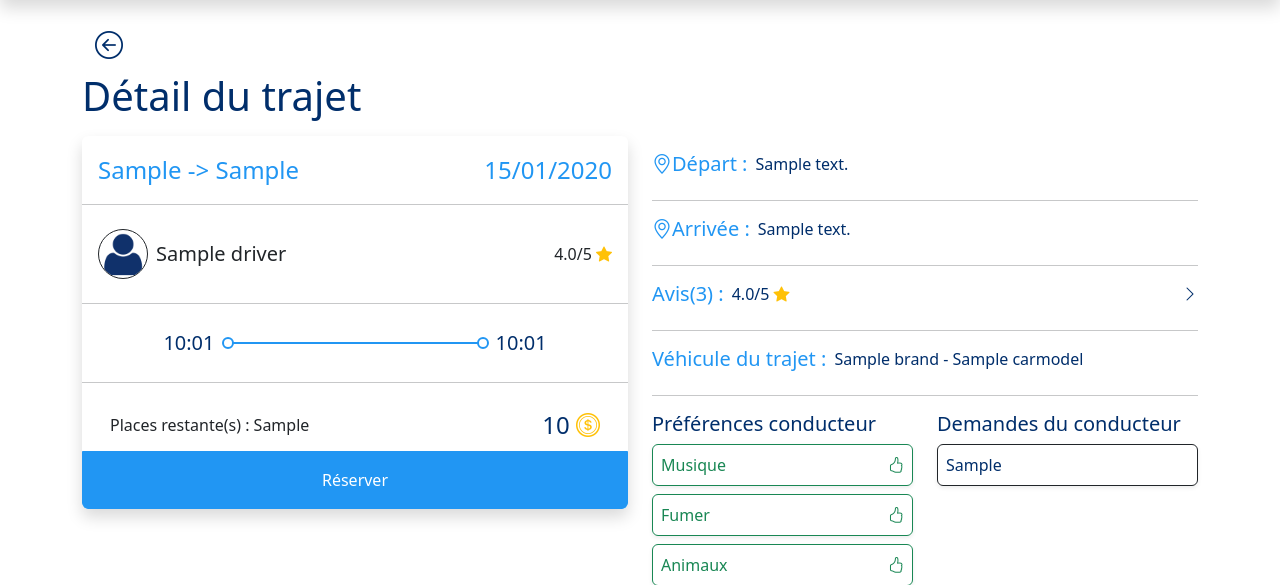
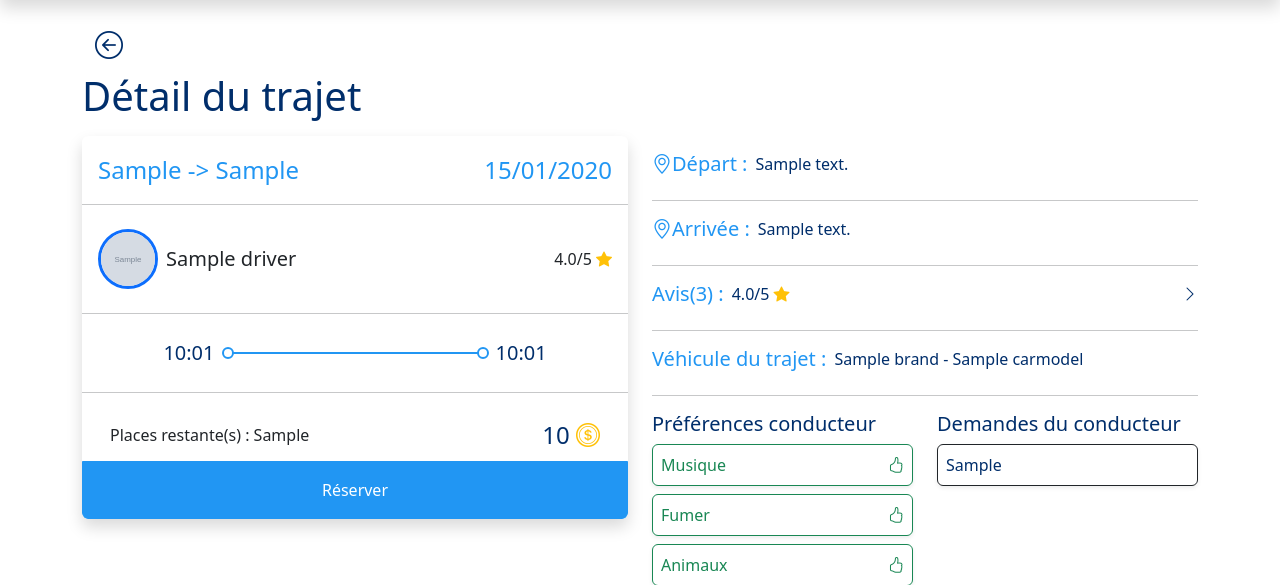
Before and after one commit to enzopcht/ecoride, a Symfony app: template app/templates/ride_details/index.html.twig in a window 1280 px wide. Shown: the part 67-652 px from the top of the page. Run offline with Twig, Linux system fonts and the light colour scheme; the template is opened without the code that fills it: most values are stand-ins (such as "Sample title", 1, 10 or a date in 2020); grey boxes marked "Sample" are stand-in pictures; some libraries are stand-ins or nearby versions.

Commit message:
feat(profil-pic): Integrated the profile picture into the rest of the site

```diff
--- a/app/templates/components/dashboard/_ride_accordion.html.twig
+++ b/app/templates/components/dashboard/_ride_accordion.html.twig
@@ -29,7 +29,7 @@
 			class="accordion-body">
 			<div class="row align-items-center">
 				<div class="align-items-center d-flex col">
-					<img src="/assets/images/user.png" alt="" height="40" class="rounded-circle border border-dark me-2">
+					<img src="{{ asset(ride.driver.photo ?? '/assets/images/user.png') }}" alt="Photo de profil" class="img-fluid rounded-circle border border-3 border-primary me-2" style="width: 60px; height: 60px; object-fit: cover;">
 					<div class="fs-5">{{ ride.driver.pseudo }}</div>
 				</div>
 				<div class="col text-end">
--- a/app/templates/dashboard/driver/index.html.twig
+++ b/app/templates/dashboard/driver/index.html.twig
@@ -9,7 +9,7 @@
 
 	<div class="d-flex align-items-center mb-3">
 		<button class="btn p-0" data-bs-toggle="modal" data-bs-target="#profilPicModal-{{ user }}">
-			<img src="{{ asset(user.photo ?? 'uploads/users/default.jpg') }}" alt="Photo de profil" class="img-fluid rounded-circle border border-3 border-primary me-2" style="width: 60px; height: 60px; object-fit: cover;">
+			<img src="{{ asset(user.photo ?? '/assets/images/user.png') }}" alt="Photo de profil" class="img-fluid rounded-circle border border-3 border-primary me-2" style="width: 60px; height: 60px; object-fit: cover;">
 		</button>
 		<span class="text-primary fs-1">{{user}}</span>
 		<div class="modal fade" id="profilPicModal-{{ user }}" tabindex="-1" aria-labelledby="profilPicModalLabel" aria-hidden="true">
--- a/app/templates/ride_details/index.html.twig
+++ b/app/templates/ride_details/index.html.twig
@@ -22,7 +22,7 @@
 					<hr class="mt-0">
 					<div class="row align-items-center px-3 py-2">
 						<div class="d-flex align-items-center col">
-							<img src="/assets/images/user.png" alt="" height="50" width="50" class="rounded-circle border border-dark me-2 bg-white">
+							<img src="{{ asset(ride.driver.photo ?? '/assets/images/user.png') }}" alt="Photo de profil" class="img-fluid rounded-circle border border-3 border-primary me-2" style="width: 60px; height: 60px; object-fit: cover;">
 							<div class="fs-5">{{ride.driver}}</div>
 						</div>
 						<div class="col text-end">
--- a/app/templates/search/results.html.twig
+++ b/app/templates/search/results.html.twig
@@ -129,7 +129,7 @@
 										<hr>
 										<div class="row align-items-center">
 											<div class="align-items-center d-flex col">
-												<img src="/assets/images/user.png" alt="" height="40" class="rounded-circle border border-dark me-2">
+												<img src="{{ asset(ride.driver.photo ?? '/assets/images/user.png') }}" alt="Photo de profil" class="img-fluid rounded-circle border border-3 border-primary me-2" style="width: 60px; height: 60px; object-fit: cover;">
 												<div class="fs-5">{{ ride.driver }}</div>
 											</div>
 											<div class="col text-end">
```
